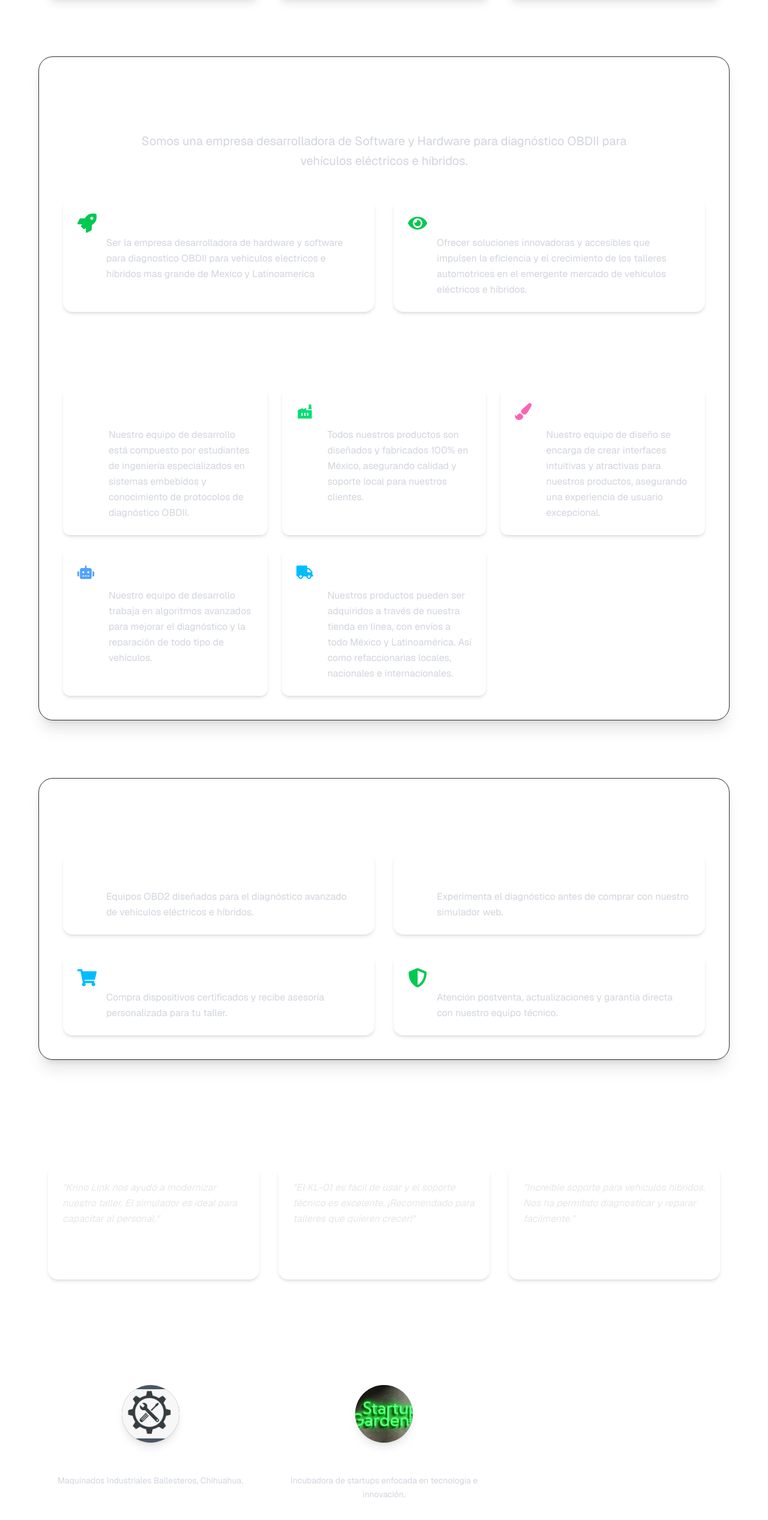
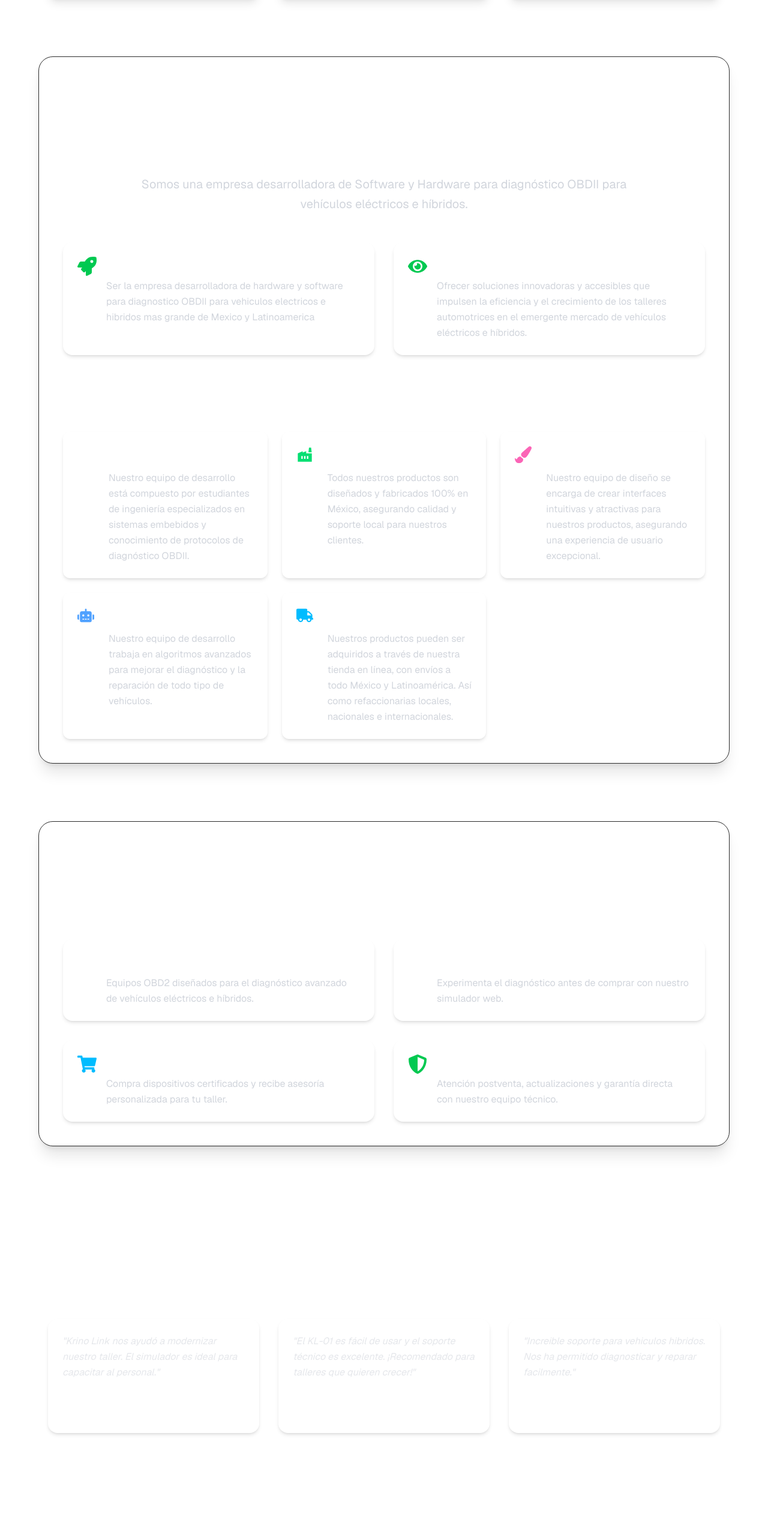
Before and after one commit to IramMcFly/krino-link, a Next.js app: page / in a window 1280 px wide. Shown: the part 890-3424 px from the top of the page at 60% size. Built offline with nearby package versions, Linux system fonts and the light colour scheme.

Commit message:
fix titles

```diff
--- a/components/landingpage.jsx
+++ b/components/landingpage.jsx
@@ -171,7 +171,7 @@ const LandingPage = () => (
 		</section>
 
 
-		<section id="nosotros" className="w-full max-w-6xl mx-auto bg-krino-panel/90 rounded-3xl shadow-xl p-6 md:p-10 mb-16 md:mb-24 border border-[#2c2c2c]">
+		<section id="nosotros" className="w-full max-w-6xl mx-auto bg-krino-panel/90 rounded-3xl shadow-xl p-6 md:p-10 mb-16 md:mb-24 border border-[#2c2c2c] pt-24 md:pt-28">
 			<h2 className="text-2xl md:text-3xl font-bold text-krino-red mb-8 md:mb-12 text-center tracking-wide">
 				¿Quiénes Somos?
 			</h2>
@@ -220,7 +220,7 @@ const LandingPage = () => (
 			</div>
 		</section>
 
-		<section id="tienda" className="w-full max-w-6xl mx-auto bg-krino-panel/90 rounded-3xl shadow-xl p-6 md:p-10 mb-16 md:mb-24 border border-[#2c2c2c]">
+		<section id="tienda" className="w-full max-w-6xl mx-auto bg-krino-panel/90 rounded-3xl shadow-xl p-6 md:p-10 mb-16 md:mb-24 border border-[#2c2c2c] pt-24 md:pt-28">
 			<h2 className="text-2xl md:text-3xl font-bold text-krino-red mb-8 md:mb-12 text-center tracking-wide">
 				¿Por qué elegir Krino Solutions?
 			</h2>
@@ -241,7 +241,7 @@ const LandingPage = () => (
 			</div>
 		</section>
 
-		<section id="simulador" className="w-full max-w-6xl mx-auto mb-16 md:mb-24 px-4">
+		<section id="simulador" className="w-full max-w-6xl mx-auto mb-16 md:mb-24 px-4 pt-24 md:pt-28">
 			<h3 className="text-xl md:text-2xl font-bold text-krino-yellow mb-8 md:mb-12 text-center tracking-wide">
 				Testimonios
 			</h3>
@@ -259,7 +259,7 @@ const LandingPage = () => (
 		</section>
 
 		{/* Sección de Sponsors */}
-		<section id="sponsors" className="w-full max-w-6xl mx-auto mb-16 md:mb-24 px-4">
+		<section id="sponsors" className="w-full max-w-6xl mx-auto mb-16 md:mb-24 px-4 pt-24 md:pt-28">
 			<h2 className="text-xl md:text-2xl font-bold text-white mb-8 md:mb-12 text-center">
 				Sponsors
 			</h2>
@@ -280,7 +280,7 @@ const LandingPage = () => (
 			</div>
 		</section>
 
-		<section id="contacto" className="w-full max-w-4xl mx-auto mb-16 md:mb-32 px-4 text-center">
+		<section id="contacto" className="w-full max-w-4xl mx-auto mb-16 md:mb-32 px-4 text-center pt-24 md:pt-28">
 			<h3 className="text-xl md:text-2xl font-bold text-white mb-6 md:mb-8">Contáctanos</h3>
 			<p className="text-gray-300 mb-6 text-sm md:text-base">
 				Puedes escribirnos a{' '}
```
